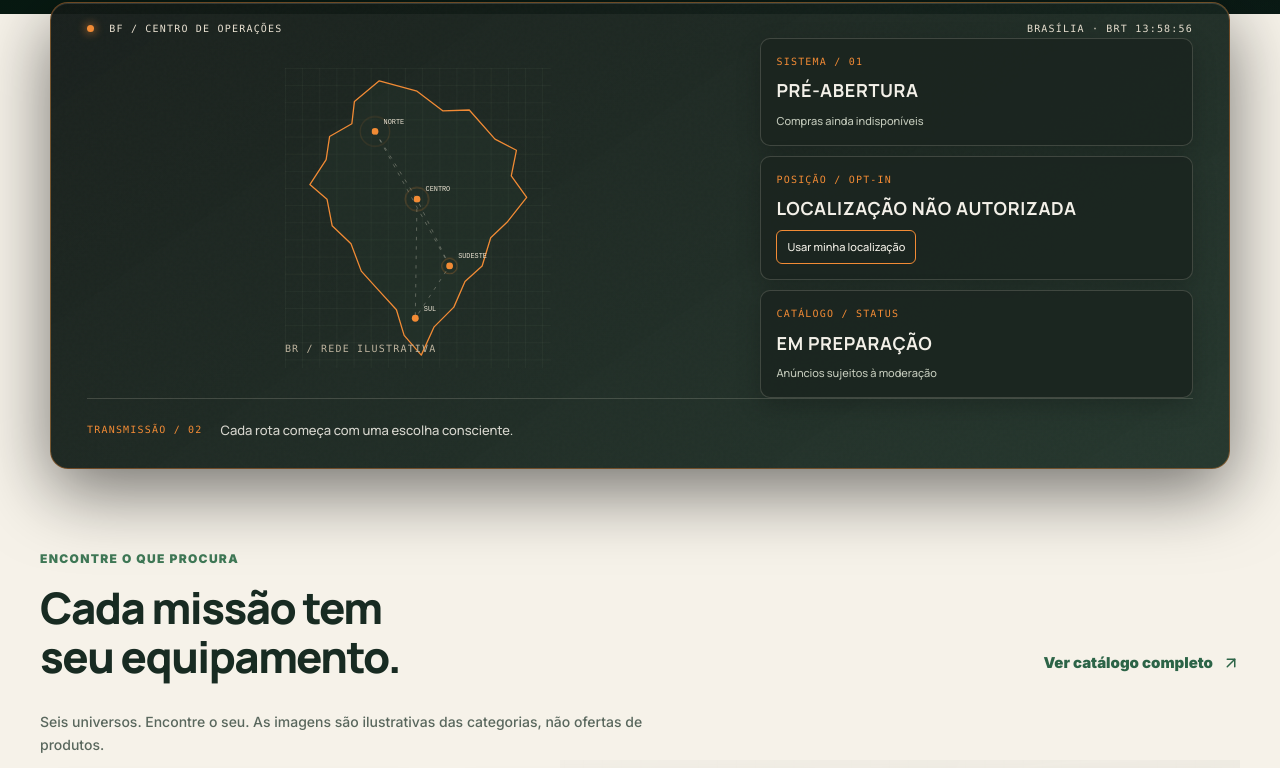
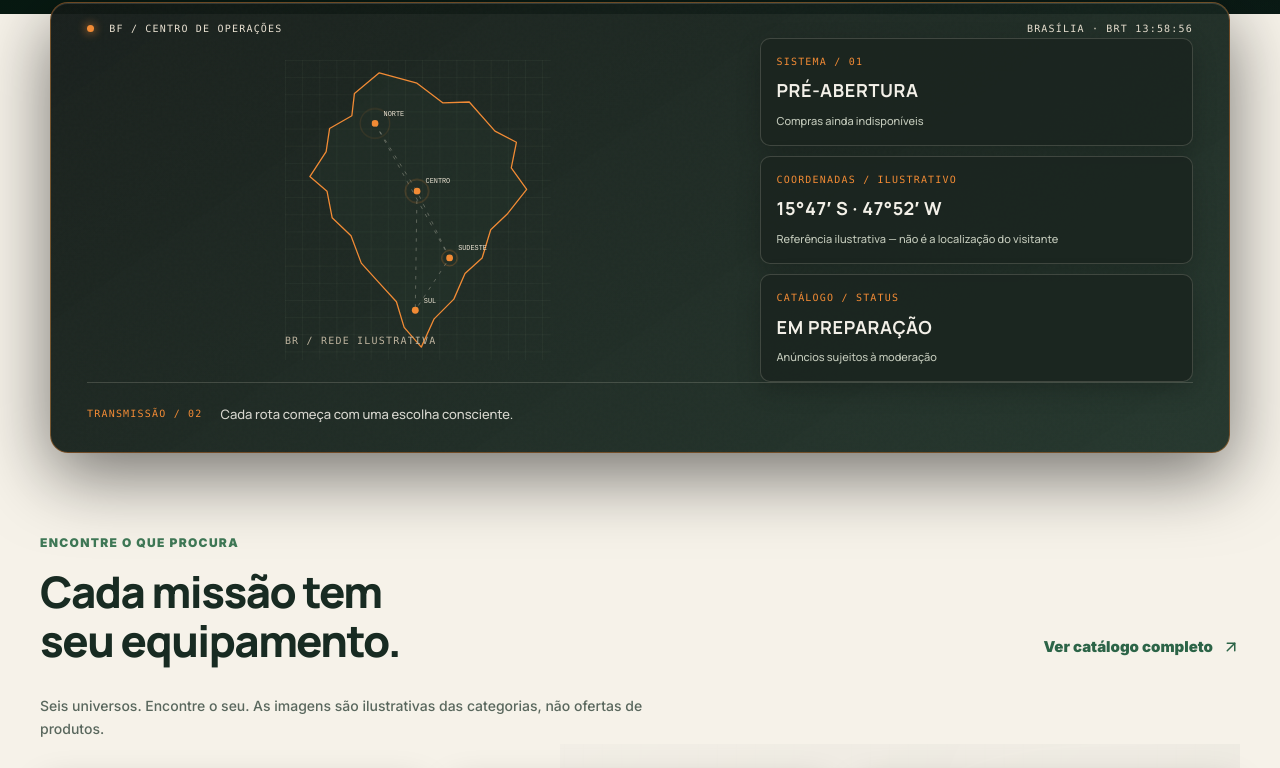
Before and after one commit to Jonbarcost/SouBarcos, a Next.js app in the folder brasil-force-app/: page / in a window 1280 px wide. Shown: the part 912-1680 px from the top of the page. Built offline with nearby package versions, Linux system fonts and the light colour scheme.

Commit message:
fix(ops): BF-01 remove geolocation and label illustrative coordinates

```diff
--- a/brasil-force-app/src/components/operations-hero-hud.tsx
+++ b/brasil-force-app/src/components/operations-hero-hud.tsx
@@ -4,10 +4,9 @@ const lines = ["Preparação é a primeira ferramenta de cada jornada.", "Cada r
 const stations = [{x:105,y:74,n:"NORTE"},{x:154,y:153,n:"CENTRO"},{x:192,y:231,n:"SUDESTE"},{x:152,y:292,n:"SUL"}];
 export function OperationsHeroHUD() {
  const [clock,setClock]=useState("--:--:--"); const [phrase,setPhrase]=useState(0);
- const [coords,setCoords]=useState("LOCALIZAÇÃO NÃO AUTORIZADA"); const [geoError,setGeoError]=useState("");
+
  const [offset,setOffset]=useState({x:0,y:0}); const frame=useRef<number|null>(null);
  useEffect(()=>{const tick=()=>setClock(new Intl.DateTimeFormat("pt-BR",{timeZone:"America/Sao_Paulo",hour:"2-digit",minute:"2-digit",second:"2-digit",hour12:false}).format(new Date()));tick();const t=setInterval(tick,1000);const p=setInterval(()=>setPhrase(v=>(v+1)%lines.length),6500);return()=>{clearInterval(t);clearInterval(p);if(frame.current!==null)cancelAnimationFrame(frame.current)}},[]);
- function locate(){if(!navigator.geolocation){setGeoError("Geolocalização indisponível");return}navigator.geolocation.getCurrentPosition(p=>{setCoords(p.coords.latitude.toFixed(4)+"°, "+p.coords.longitude.toFixed(4)+"°");setGeoError("")},()=>setGeoError("Localização não autorizada ou indisponível"),{enableHighAccuracy:false,timeout:9000,maximumAge:60000})}
  function move(e:React.PointerEvent<HTMLElement>){if(e.pointerType!=="mouse"||window.matchMedia("(prefers-reduced-motion: reduce)").matches)return;const r=e.currentTarget.getBoundingClientRect();setOffset({x:((e.clientX-r.left)/r.width-.5)*10,y:((e.clientY-r.top)/r.height-.5)*10})}
  return <div className="ops-hud-shell ops-surface ops-surface--grain" onPointerMove={move} onPointerLeave={()=>setOffset({x:0,y:0})}>
    <div className="ops-hud-top ops-hud"><span><i className="ops-led"/> BF / CENTRO DE OPERAÇÕES</span><span>BRASÍLIA · BRT {clock}</span></div>
@@ -23,7 +22,7 @@ export function OperationsHeroHUD() {
      </div>
      <div className="ops-hud-panels" style={{transform:`translate3d(${-offset.x*.55}px,${-offset.y*.55}px,0)`}}>
        <div className="ops-hud-panel"><span className="ops-hud">SISTEMA / 01</span><strong>PRÉ-ABERTURA</strong><small>Compras ainda indisponíveis</small></div>
-       <div className="ops-hud-panel"><span className="ops-hud">POSIÇÃO / OPT-IN</span><strong className="ops-coords">{coords}</strong><button type="button" onClick={locate}>Usar minha localização</button>{geoError&&<small role="status">{geoError}</small>}</div>
+       <div className="ops-hud-panel"><span className="ops-hud">COORDENADAS / ILUSTRATIVO</span><strong className="ops-coords">15°47′ S · 47°52′ W</strong><small>Referência ilustrativa — não é a localização do visitante</small></div>
        <div className="ops-hud-panel"><span className="ops-hud">CATÁLOGO / STATUS</span><strong>EM PREPARAÇÃO</strong><small>Anúncios sujeitos à moderação</small></div>
      </div>
    </div>
```
